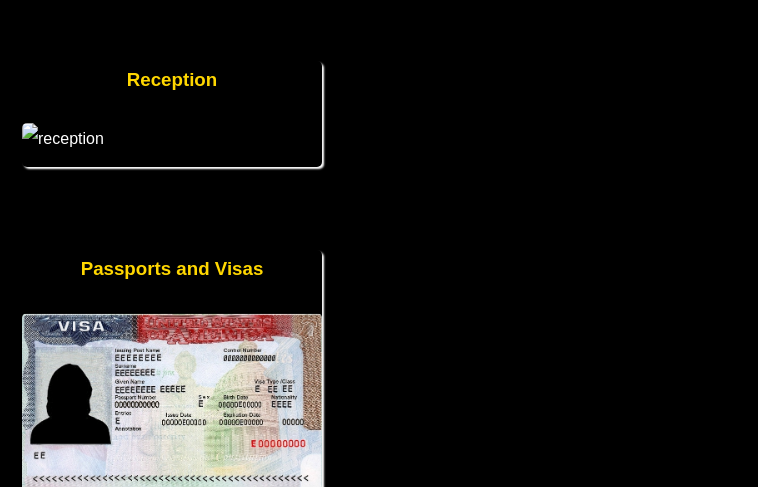
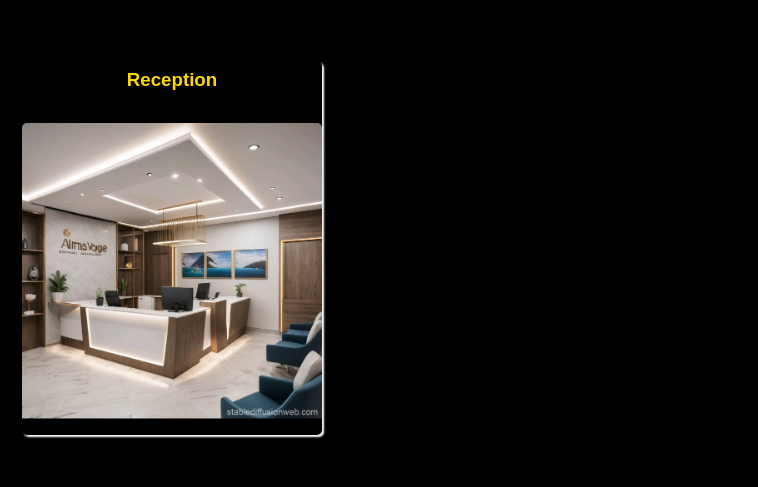
Before and after one commit to Francis86-maker/Ug, a plain HTML site: page index.html in a window 1280 px wide. Shown: the part 1575-2062 px from the top of the page, without its empty margins (0-758 px from the left). Drawn offline with Linux system fonts and the light colour scheme.

Commit message:
Update index.html

```diff
--- a/index.html
+++ b/index.html
@@ -46,7 +46,7 @@
      </div><br>
      <div class="slideup">
       <h3>Reception</h3>
-        <img src="pic2.jpg" class="slideup" alt="reception"/><br>
+        <img src="Screenshot_20250909-073214.jpg" class="slideup" alt="reception"/><br>
     </div><br>
     </section><br>
    <section id="passport">
```
